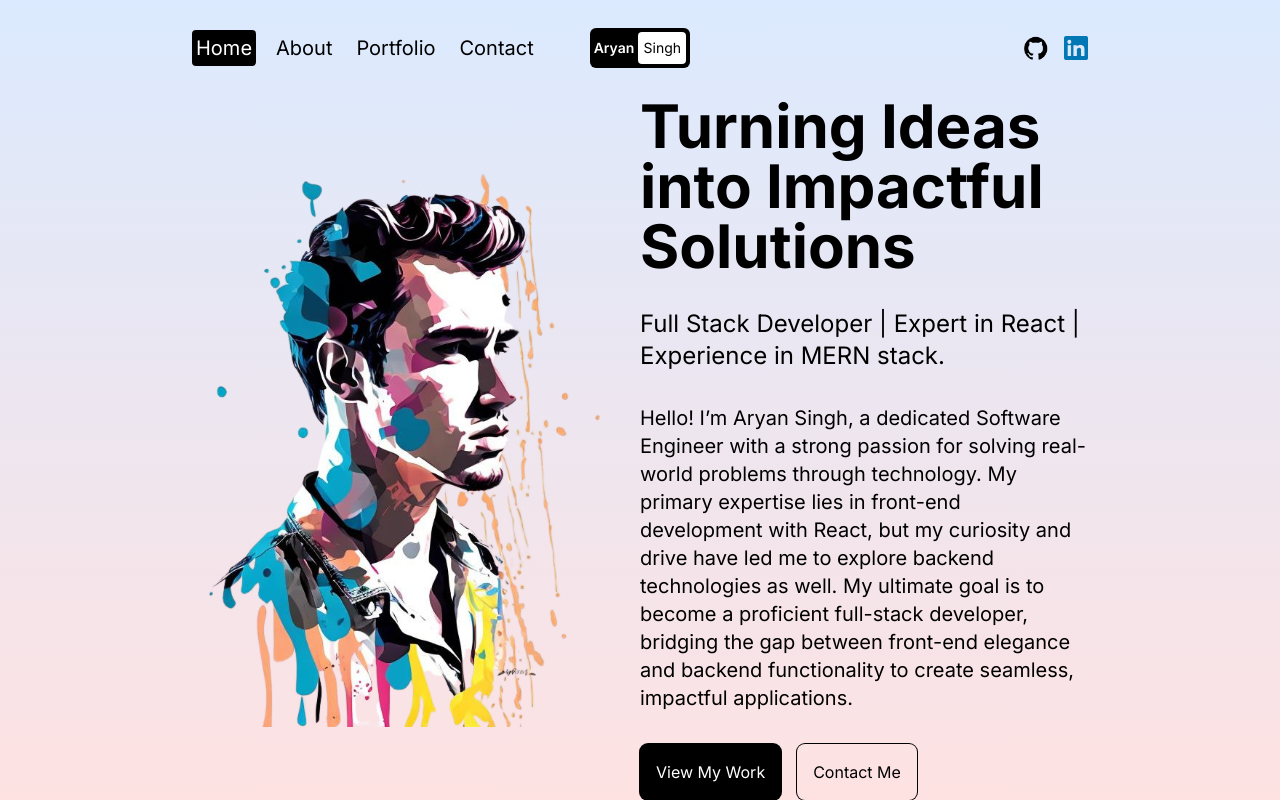
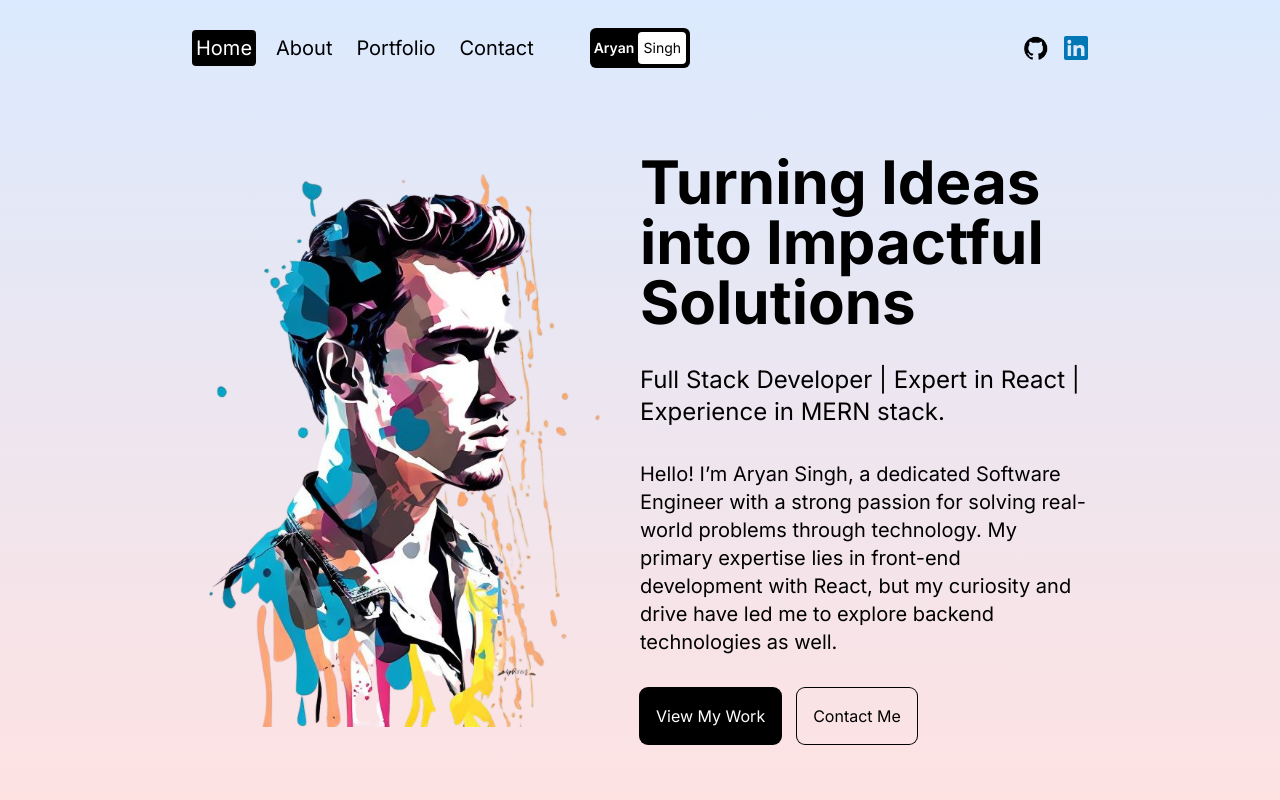
Before and after one commit to singhcoderX/portfolio, a Next.js app: page / in a window 1280 px wide. Built offline with nearby package versions, Linux system fonts and the light colour scheme.

Commit message:
fixed homepage and Navigation bg issue

```diff
--- a/src/app/page.jsx
+++ b/src/app/page.jsx
@@ -19,10 +19,7 @@ const Homepage = () => {
           Hello! I’m Aryan Singh, a dedicated Software Engineer with a strong
           passion for solving real-world problems through technology. My primary
           expertise lies in front-end development with React, but my curiosity
-          and drive have led me to explore backend technologies as well. My
-          ultimate goal is to become a proficient full-stack developer, bridging
-          the gap between front-end elegance and backend functionality to create
-          seamless, impactful applications.
+          and drive have led me to explore backend technologies as well.
         </p>
         {/* BUTTONS */}
         <div className="flex gap-4 w-full">
--- a/src/components/navbar.jsx
+++ b/src/components/navbar.jsx
@@ -72,7 +72,7 @@ const NavBar = () => {
           ></div>
         </button>
         {open && (
-          <div className="absolute top-0 left-0 w-screen h-screen bg-black text-white flex flex-col items-center justify-center gap-8 text-4xl">
+          <div className="absolute top-0 left-0 w-screen h-screen bg-black text-white flex flex-col items-center justify-center gap-8 text-4xl z-10">
             {links.map((link) => {
               return (
                 <Link key={link.url} href={link.url}>
```
